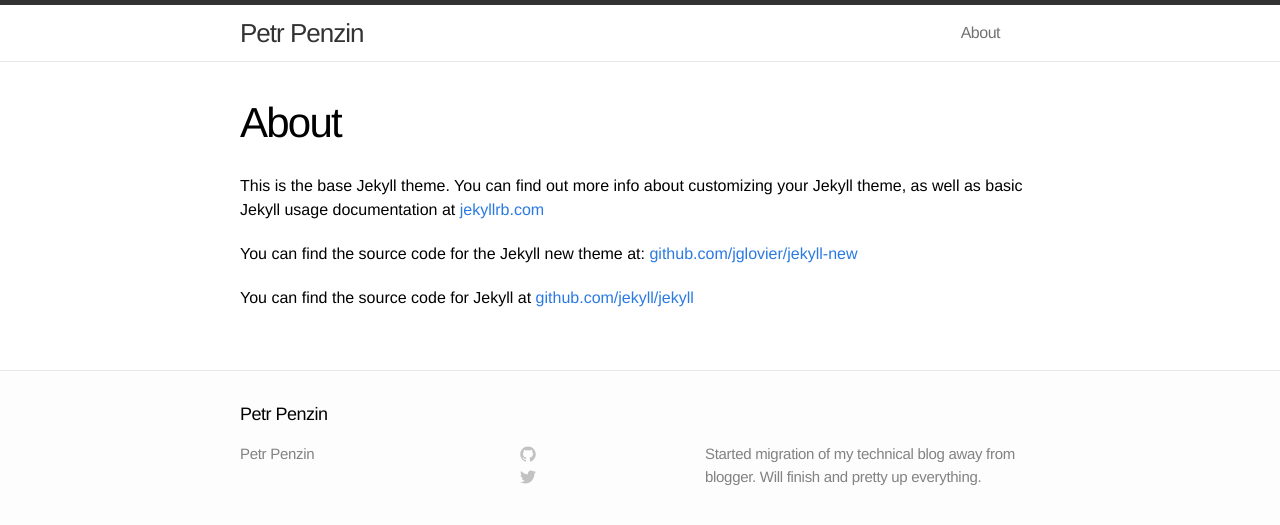
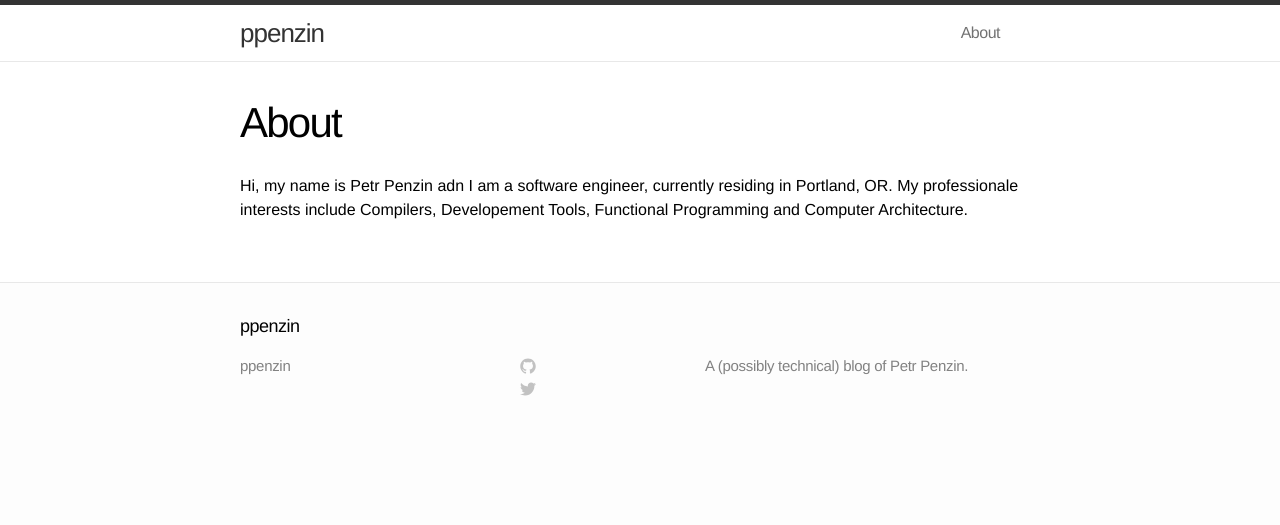
Before and after one commit to ppenzin/ppenzin.github.io, a Jekyll site: the page built from about.md, in a window 1280 px wide. Shown: the top 525 px of the page. Built offline with Jekyll 4.4.1, drawn with Linux system fonts in a browser that asks for light colours.

Commit message:
Removed boilerplate page content

```diff
--- a/_config.yml
+++ b/_config.yml
@@ -1,7 +1,8 @@
 # Site settings
-title: Petr Penzin
+title: ppenzin
 email:
-description: "Started migration of my technical blog away from blogger. Will finish and pretty up everything."
+twitter: ppenzin
+description: "A (possibly technical) blog of Petr Penzin."
 baseurl: ""
 url: "http://ppenzin.github.io"
 
--- a/about.md
+++ b/about.md
@@ -3,9 +3,6 @@ layout: page
 title: About
 permalink: /about/
 ---
-
-This is the base Jekyll theme. You can find out more info about customizing your Jekyll theme, as well as basic Jekyll usage documentation at [jekyllrb.com](http://jekyllrb.com/)
-
-You can find the source code for the Jekyll new theme at: [github.com/jglovier/jekyll-new](https://github.com/jglovier/jekyll-new)
-
-You can find the source code for Jekyll at [github.com/jekyll/jekyll](https://github.com/jekyll/jekyll)
+Hi, my name is Petr Penzin adn I am a software engineer, currently residing in
+Portland, OR. My professionale interests include Compilers, Developement Tools,
+Functional Programming and Computer Architecture.
```
